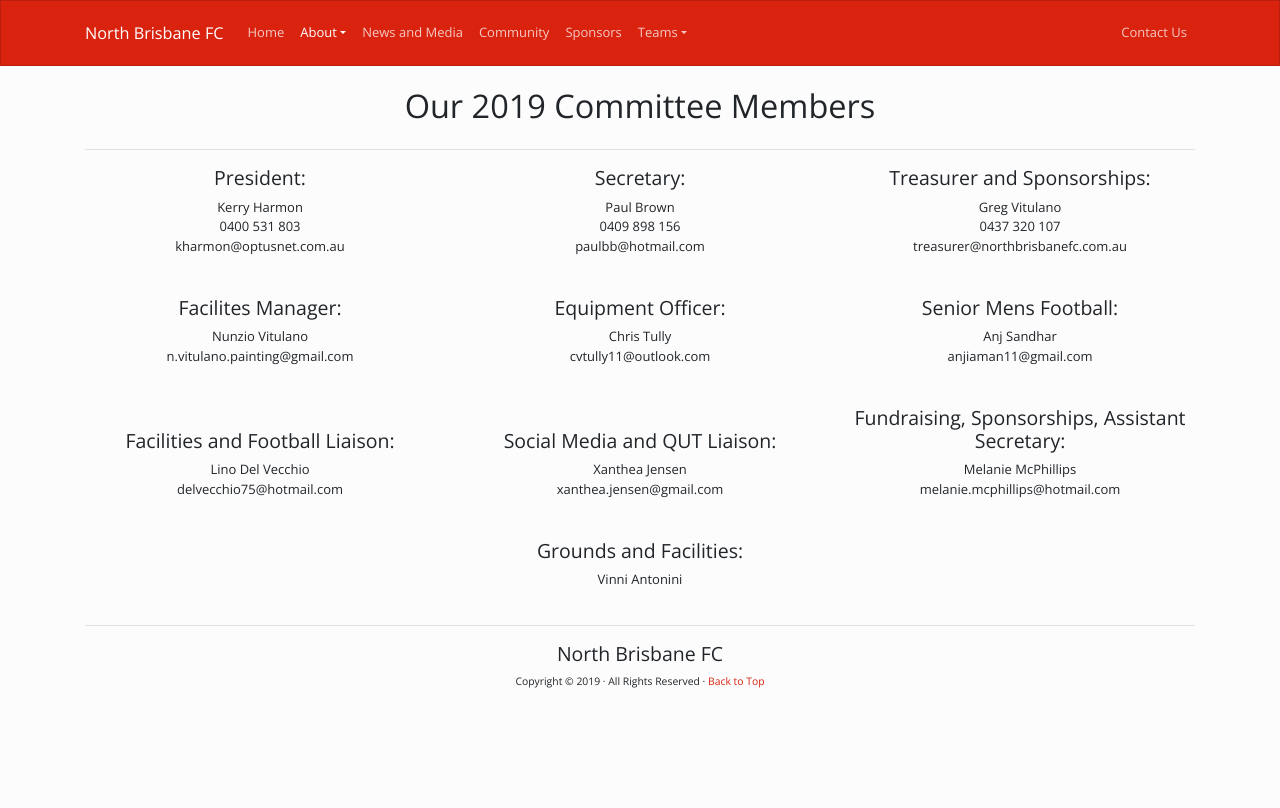
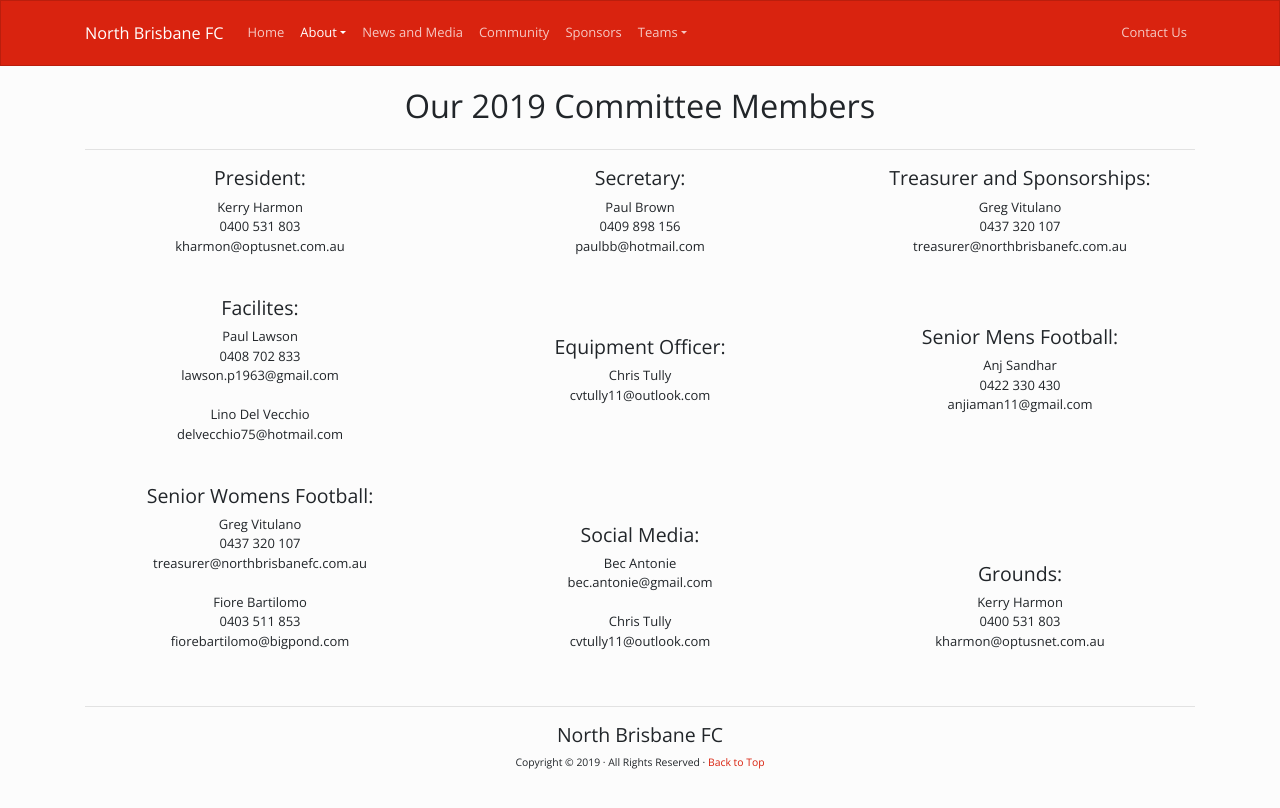
Before and after one commit to technicalnbfc/technicalnbfc.github.io, a Jekyll site: the page built from about/committee.html, in a window 1280 px wide. Shown: the top 808 px of the page. Built offline with Jekyll 4.4.1, drawn with Linux system fonts in a browser that asks for light colours; nearby versions of some CDN libraries.

Commit message:
Update committee Nov 2019

```diff
--- a/about/committee.html
+++ b/about/committee.html
@@ -32,9 +33,13 @@ title: Committee
   <br>
   <div class="row align-items-center top-buffer">
     <div class="col-4">
-      <h4>Facilites Manager:</h4>
-      <p class="mb-0">Nunzio Vitulano</p>
-      <p class="mb-0">n.vitulano.painting@gmail.com</p>
+      <h4>Facilites:</h4>
+      <p class="mb-0">Paul Lawson</p>
+      <p class="mb-0">0408 702 833</p>
+      <p class="mb-0">lawson.p1963@gmail.com</p>
+      <br>
+      <p class="mb-0">Lino Del Vecchio</p>
+      <p class="mb-0">delvecchio75@hotmail.com</p>
     </div>
     <div class="col-4">
       <h4>Equipment Officer:</h4>
@@ -44,33 +49,37 @@ title: Committee
     <div class="col-4">
       <h4>Senior Mens Football:</h4>
       <p class="mb-0">Anj Sandhar</p>
+      <p class="mb-0">0422 330 430</p>
       <p class="mb-0">anjiaman11@gmail.com</p>
     </div>
   </div>
   <br>
   <div class="row align-items-end top-buffer">
     <div class="col-4">
-      <h4>Facilities and Football Liaison:</h4>
-      <p class="mb-0">Lino Del Vecchio</p>
-      <p class="mb-0">delvecchio75@hotmail.com</p>
+      <h4>Senior Womens Football:</h4>
+      <p class="mb-0">Greg Vitulano</p>
+      <p class="mb-0">0437 320 107</p>
+      <p class="mb-0">treasurer@northbrisbanefc.com.au</p>
+      <br>
+      <p class="mb-0">Fiore Bartilomo</p>
+      <p class="mb-0">0403 511 853</p>
+      <p class="mb-0">fiorebartilomo@bigpond.com</p>
     </div>
     <div class="col-4">
-      <h4>Social Media and QUT Liaison:</h4>
-      <p class="mb-0">Xanthea Jensen</p>
-      <p class="mb-0">xanthea.jensen@gmail.com</p>
+      <h4>Social Media:</h4>
+      <p class="mb-0">Bec Antonie</p>
+      <p class="mb-0">bec.antonie@gmail.com</p>
+      <br>
+      <p class="mb-0">Chris Tully</p>
+      <p class="mb-0">cvtully11@outlook.com</p>
     </div>
     <div class="col-4">
-      <h4>Fundraising, Sponsorships, Assistant Secretary:</h4>
-      <p class="mb-0">Melanie McPhillips</p>
-      <p class="mb-0">melanie.mcphillips@hotmail.com</p>
+      <h4>Grounds:</h4>
+      <p class="mb-0">Kerry Harmon</p>
+      <p class="mb-0">0400 531 803</p>
+      <p class="mb-0">kharmon@optusnet.com.au</p>
     </div>
   </div>
   <br>
-  <div class="row top-buffer justify-content-center">
-    <div class="col">
-      <h4>Grounds and Facilities:</h4>
-      <p class="mb-0">Vinni Antonini</p>
-      </div>
-  </div>
-   <br>
+  <br>
 </div>
```
Also changed, not shown: other parts of about/committee.html (+1 -0 lines).
